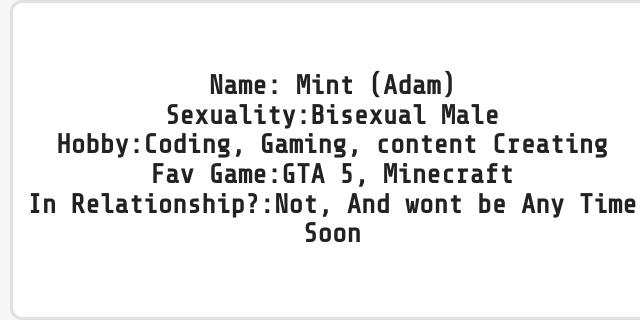
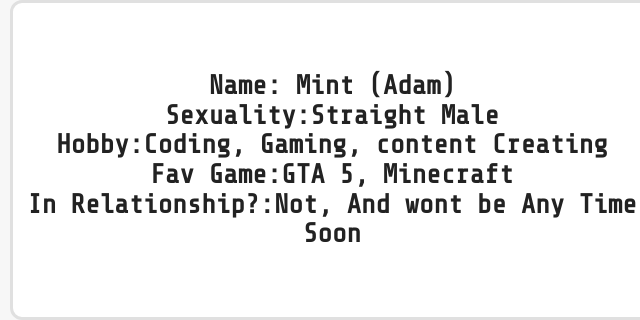
Before and after one commit to adamk324/adamk324.github.io, a plain HTML site: page index.html in a window 1280 px wide. Both pictures are taken after a click on the button "Mint". Shown: the part 431-751 px from the top of the page, 308-948 px from the left. Drawn offline with nearby package versions, Linux system fonts and the light colour scheme; no server answers.

Commit message:
Update index.html, Changes

```diff
--- a/index.html
+++ b/index.html
@@ -187,7 +187,7 @@
                 <div class="text-box profile-text-box">
                     <span style="font-size:1.2em;display:block;text-align:center;">
                         <b>Name: Mint (Adam)<br>
-                        <b>Sexuality:</b>Bisexual Male<br>
+                        <b>Sexuality:</b>Straight Male<br>
                         <b>Hobby:</b>Coding, Gaming, content Creating<br>
                         <b>Fav Game:</b>GTA 5, Minecraft<br>
                         <b>In Relationship?:</b>Not, And wont be Any Time Soon<br>
```
